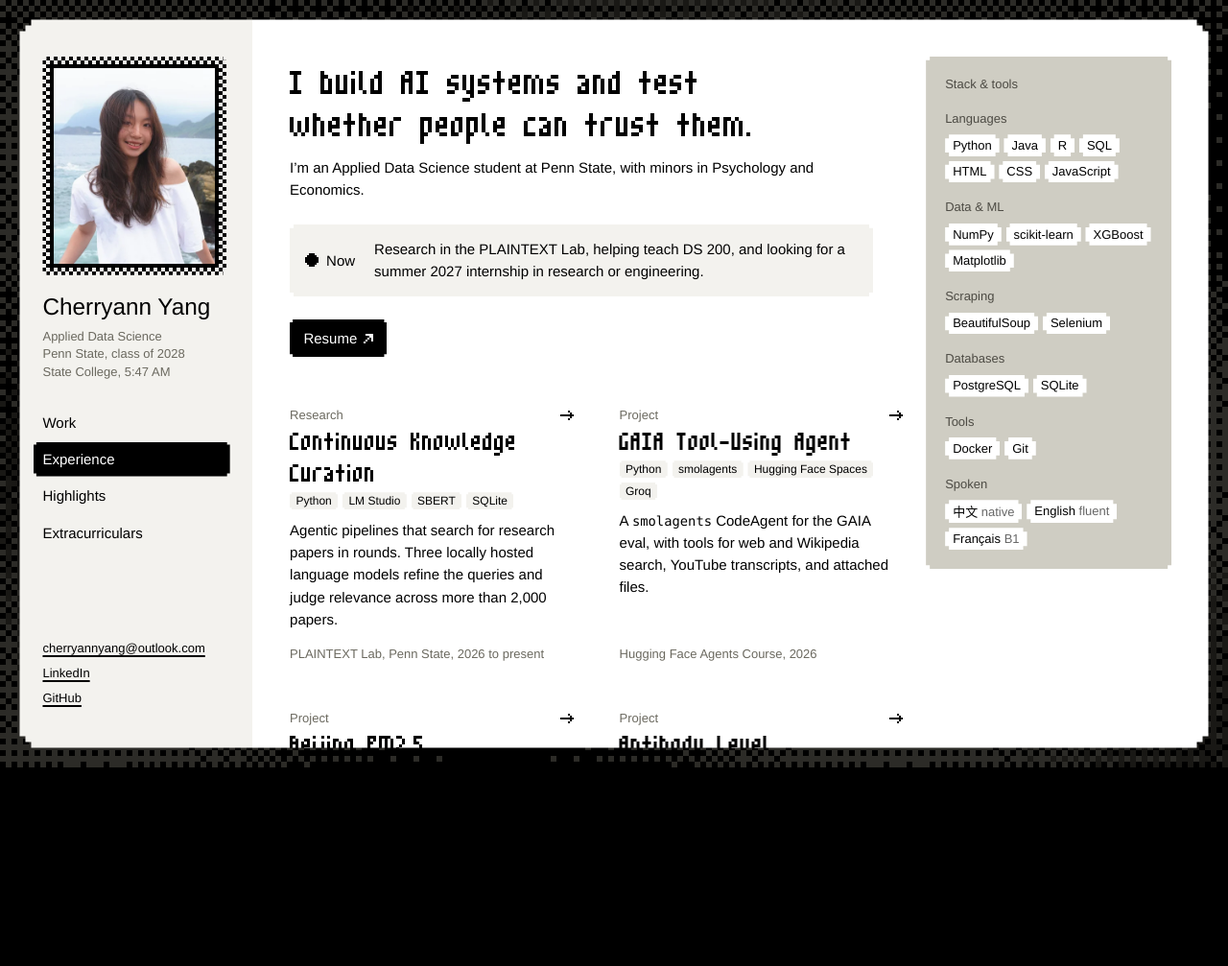
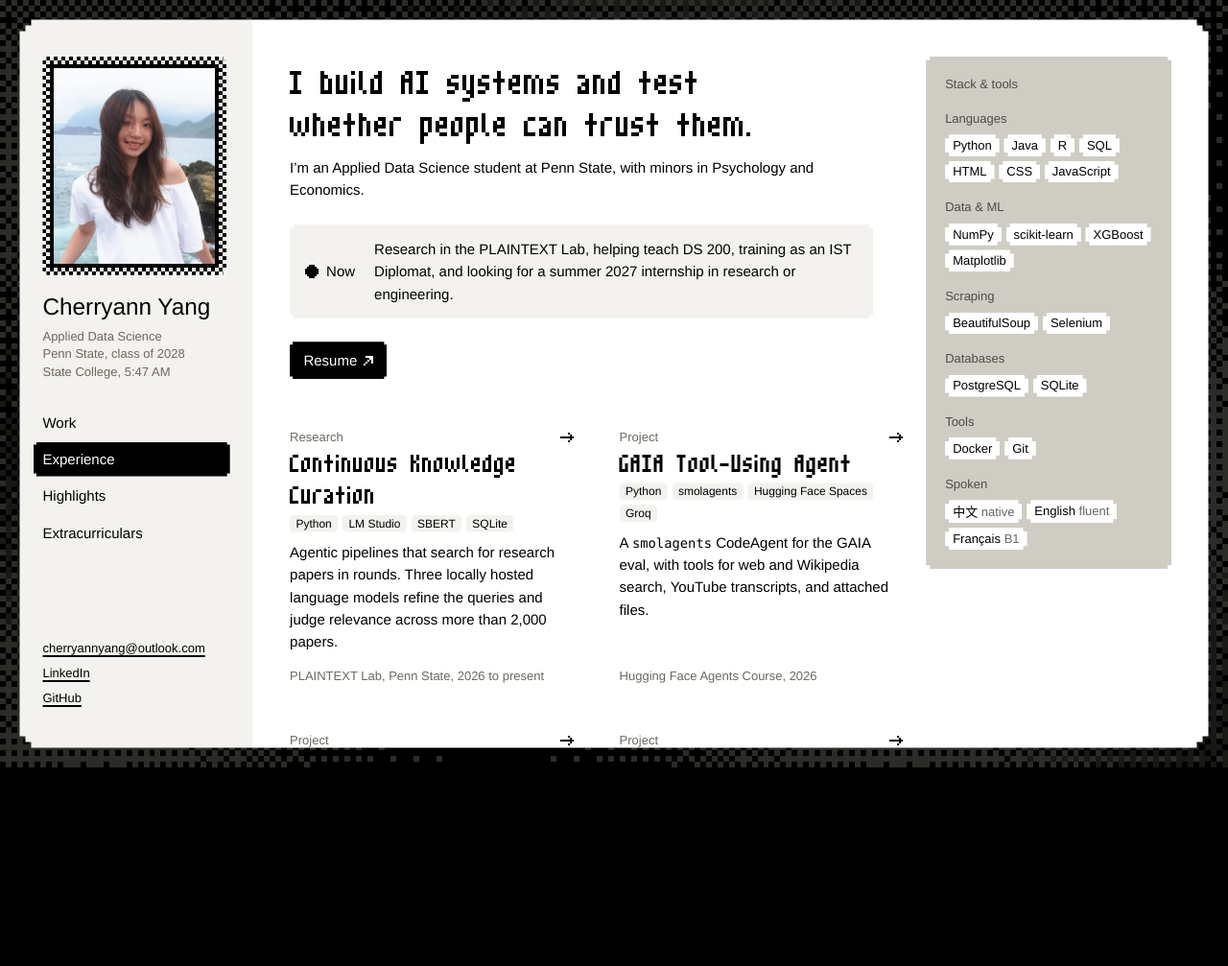
Before and after one commit to cherryann518/cherryann518.github.io, a plain HTML site: page index.html in a window 1280 px wide. Shown: the top 1007 px of the page at 96% size. Drawn offline with Linux system fonts and the light colour scheme; a web font is replaced by a local one.

Commit message:
edit now

```diff
--- a/index.html
+++ b/index.html
@@ -41,7 +41,7 @@
     <!-- Now: what I'm up to these days. The dot is drawn on a 7 by 7 grid and flashes. -->
     <div class="callout">
       <p class="tag"><svg class="dot" viewBox="0 0 7 7" aria-hidden="true"><path d="M2 0h3v1h1v1h1v3h-1v1h-1v1h-3v-1h-1v-1h-1v-3h1v-1h1z"/></svg>Now</p>
-      <p>Research in the PLAINTEXT Lab, helping teach DS 200, and looking for a summer 2027 internship in research or engineering.</p>
+      <p>Research in the PLAINTEXT Lab, helping teach DS 200, training as an IST Diplomat, and looking for a summer 2027 internship in research or engineering.</p>
     </div>
 
     <a class="btn go" href="work/resume.html">Resume</a>
```
